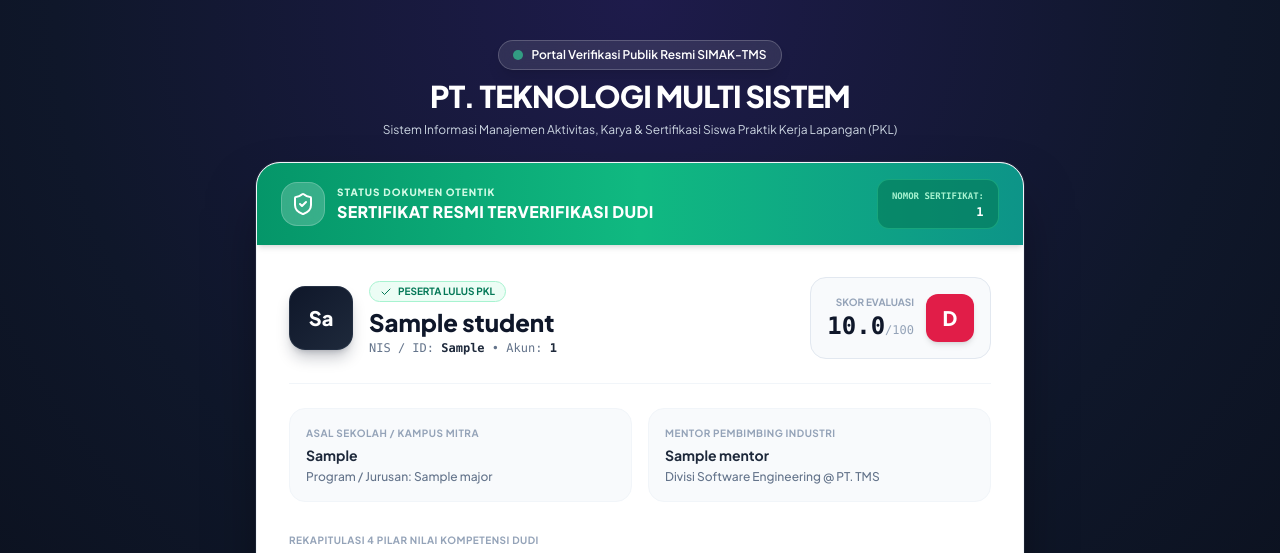
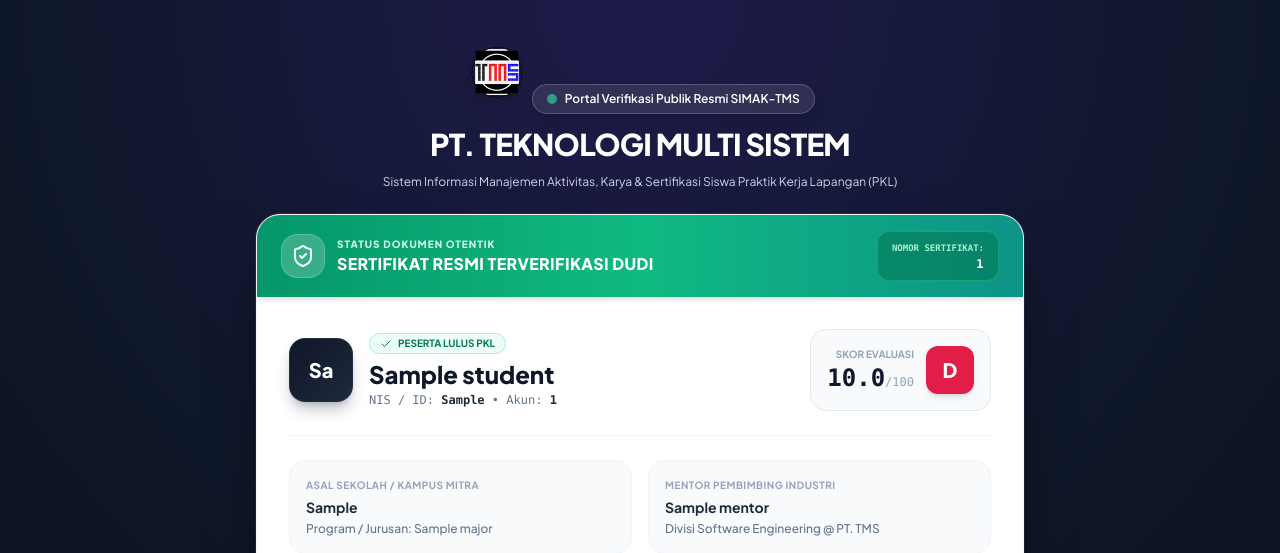
Before and after one commit to PradiptaPPLG/simak-tms, a Laravel app: template resources/views/certificate/verify.blade.php in a window 1280 px wide. Shown: the top 553 px of the page. Run offline with Laravel 12, Linux system fonts and the light colour scheme; the template is opened without the code that fills it: most values are stand-ins (such as "Sample title", 1, 10 or a date in 2020); parts of the project's set-up code (start-up, migrations or seed data) failed here and were passed over; some libraries are stand-ins or nearby versions; some web fonts are replaced.

Commit message:
feat: add application logo and favicon assets

```diff
--- a/resources/views/certificate/verify.blade.php
+++ b/resources/views/certificate/verify.blade.php
@@ -33,7 +33,10 @@
     <div class="max-w-3xl w-full space-y-6">
 
         <!-- Top Brand Header -->
-        <div class="text-center space-y-2">
+        <div class="text-center space-y-3">
+            <div class="inline-flex items-center justify-center">
+                <img src="{{ asset('images/logo/logo_tms.png') }}" alt="Logo PT. Teknologi Multi Sistem" class="w-16 h-16 object-contain drop-shadow-md">
+            </div>
             <div class="inline-flex items-center gap-2 px-3.5 py-1.5 rounded-full bg-white/10 backdrop-blur-md border border-white/20 text-white text-xs font-semibold shadow-lg">
                 <span class="w-2.5 h-2.5 rounded-full bg-emerald-400 animate-pulse"></span>
                 <span>Portal Verifikasi Publik Resmi SIMAK-TMS</span>
```
Also changed, not shown: resources/views/certificate/print.blade.php (+2 -6 lines), public/favicon.ico, public/images/logo/logo_tms.png (added), public/images/logo/simak-icon-128.png, public/images/logo/simak-icon-64.png, public/images/logo/simak-icon.png, public/images/logo/simak-icon.svg, public/images/logo/simak-logo.svg.
